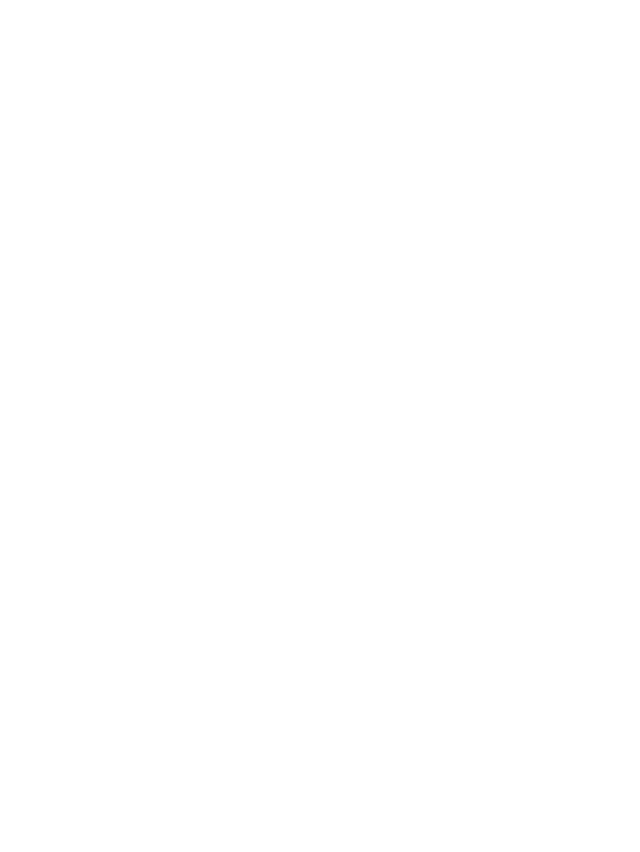
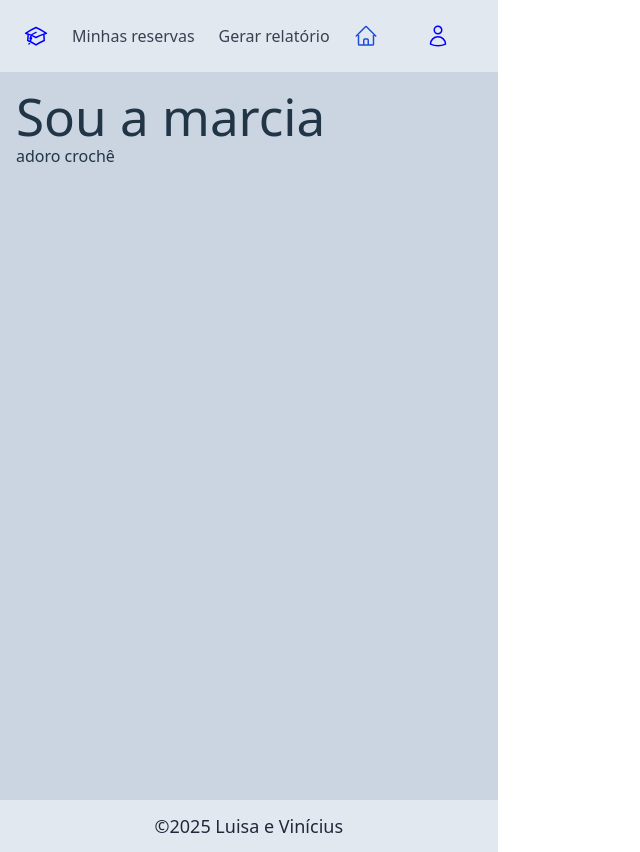
Before and after one commit to viniciusGuerras/projeto_integrador, a React app in the folder app/: page /profile in a window 1280 px wide. Before the commit this address had no page. Shown: the whole page, without its empty margins (0-640 px from the left). Before the commit the page ends 800 px from the top, so only its background shows below. Built offline with nearby package versions, Linux system fonts and the light colour scheme; the HTML template or start-up script is replaced by a standard one.

Commit message:
feat: added profile page and upgraded home

```diff
--- a/app/src/App.jsx
+++ b/app/src/App.jsx
@@ -5,6 +5,7 @@
 import Allocate from "./pages/Allocate.jsx";
 import Login from "./pages/Login.jsx"
 import Report from "./pages/Report.jsx";
+import Profile from "./pages/Profile.jsx";
 
 
 function App() {
@@ -15,8 +16,9 @@
 
         <Route element={<Layout />}>
           <Route path="/home" element={<Home />} />
-          <Route path="/rent" element={<Allocate />} />
+          <Route path="/allocate" element={<Allocate />} />
           <Route path="/report" element={<Report />}/>
+          <Route path="/profile" element={<Profile />}/>
         </Route>
 
         <Route path="/" element={<AuthLayout />}>
--- a/app/src/components/Menu.jsx
+++ b/app/src/components/Menu.jsx
@@ -2,7 +2,7 @@
 
 export default function Menu() {
   return (
-    <nav className="flex items-center bg-slate-200 h-fit w-full pl-6 pr-6">
+    <nav className="sticky top-0 z-50 flex items-center bg-slate-200 h-fit w-full pl-6 pr-6">
       <svg xmlns="http://www.w3.org/2000/svg" fill="none" viewBox="0 0 24 24" strokeWidth={1.5} stroke="blue" className="size-6">
         <path strokeLinecap="round" strokeLinejoin="round" d="M4.26 10.147a60.438 60.438 0 0 0-.491 6.347A48.62 48.62 0 0 1 12 20.904a48.62 48.62 0 0 1 8.232-4.41 60.46 60.46 0 0 0-.491-6.347m-15.482 0a50.636 50.636 0 0 0-2.658-.813A59.906 59.906 0 0 1 12 3.493a59.903 59.903 0 0 1 10.399 5.84c-.896.248-1.783.52-2.658.814m-15.482 0A50.717 50.717 0 0 1 12 13.489a50.702 50.702 0 0 1 7.74-3.342M6.75 15a.75.75 0 1 0 0-1.5.75.75 0 0 0 0 1.5Zm0 0v-3.675A55.378 55.378 0 0 1 12 8.443m-7.007 11.55A5.981 5.981 0 0 0 6.75 15.75v-1.5" />
       </svg>
@@ -10,7 +10,7 @@
         <li>
           <a
             className="block text-gray-700 hover:text-blue-700"
-            href="http://localhost:5173/rent"
+            href="http://localhost:5173/allocate"
           >
             Minhas reservas
           </a>
@@ -38,12 +38,15 @@
             className="block text-blue-700 font-semibold hover:text-blue-900"
             href="http://localhost:5173/home"
           ></a>
-          <svg xmlns="http://www.w3.org/2000/svg" fill="none" viewBox="0 0 24 24" strokeWidth={1.5} stroke="blue" className="size-6">
-          <path strokeLinecap="round" strokeLinejoin="round" d="M15.75 6a3.75 3.75 0 1 1-7.5 0 3.75 3.75 0 0 1 7.5 0ZM4.501 20.118a7.5 7.5 0 0 1 14.998 0A17.933 17.933 0 0 1 12 21.75c-2.676 0-5.216-.584-7.499-1.632Z" />
-          </svg>
+        </li>
+        <li>
+          <a href="http://localhost:5173/profile">
+            <svg xmlns="http://www.w3.org/2000/svg" fill="none" viewBox="0 0 24 24" strokeWidth={1.5} stroke="blue" className="size-6">
+            <path strokeLinecap="round" strokeLinejoin="round" d="M15.75 6a3.75 3.75 0 1 1-7.5 0 3.75 3.75 0 0 1 7.5 0ZM4.501 20.118a7.5 7.5 0 0 1 14.998 0A17.933 17.933 0 0 1 12 21.75c-2.676 0-5.216-.584-7.499-1.632Z" />
+            </svg>
+          </a>
+        </li>
 
-
-        </li>
       </ul>
     </nav>
   );
--- a/app/src/pages/Home.jsx
+++ b/app/src/pages/Home.jsx
@@ -12,25 +12,27 @@
     const [events, setEvent] = useState([]);
     const sampleData = [10, 20, 30];
     return(
-        <div className="w-full h-full text-slate-900 p-8 flex flex-col items-start justify-center">
-        <h1 className="mb-3">
-            Home
-        </h1>
-        <div className="h-full w-full grid grid-cols-[.75fr_1fr_1fr] grid-rows-2 gap-4">
-            <div className="w-full h-full bg-slate-200 row-span-2 rounded flex flex-col items-start justify-center p-6">
+        <div className="box-border h-full w-full pl-6 pr-6  grid grid-cols-[1fr_.75fr_1fr] grid-rows-2 gap-2">
+            <div className="w-full h-full bg-slate-200 text-slate-500 row-span-2 rounded flex flex-col items-start justify-center p-6">
                 <h2 className="text-2xl">Notificações</h2>
                 <div className="h-full w-full">
-
                 </div>
             </div>
-            <div className="bg-slate-200 rounded ">
+            <div className=" bg-slate-200 rounded flex flex-col items-center justify-center  text-slate-500">
+                Você possui
+                <div className="text-9xl">
+                    21
+                </div>
+                reservas feitas
             </div>
             <div className="bg-slate-200 row-span-2 rounded p-6 h-full w-full flex items-center justify-center">
                  <PieChart data={sampleData} colors={slateShades} />
             </div>
 
-            <div className="bg-slate-200 rounded p-6 h-full w-full flex items-center justify-center"/>
+            <div className="bg-slate-200 text-slate-500 rounded h-full w-full flex items-center justify-center ">
+                <Calendar />
+            </div>
+
         </div>
-    </div>
     );
 }
--- /dev/null
+++ b/app/src/pages/Profile.jsx
@@ -0,0 +1,9 @@
+
+export default function Profile(){
+    return(
+        <>
+            <h1>Sou a marcia</h1>
+            <p>adoro crochê</p>
+        </>
+    );
+}
```
